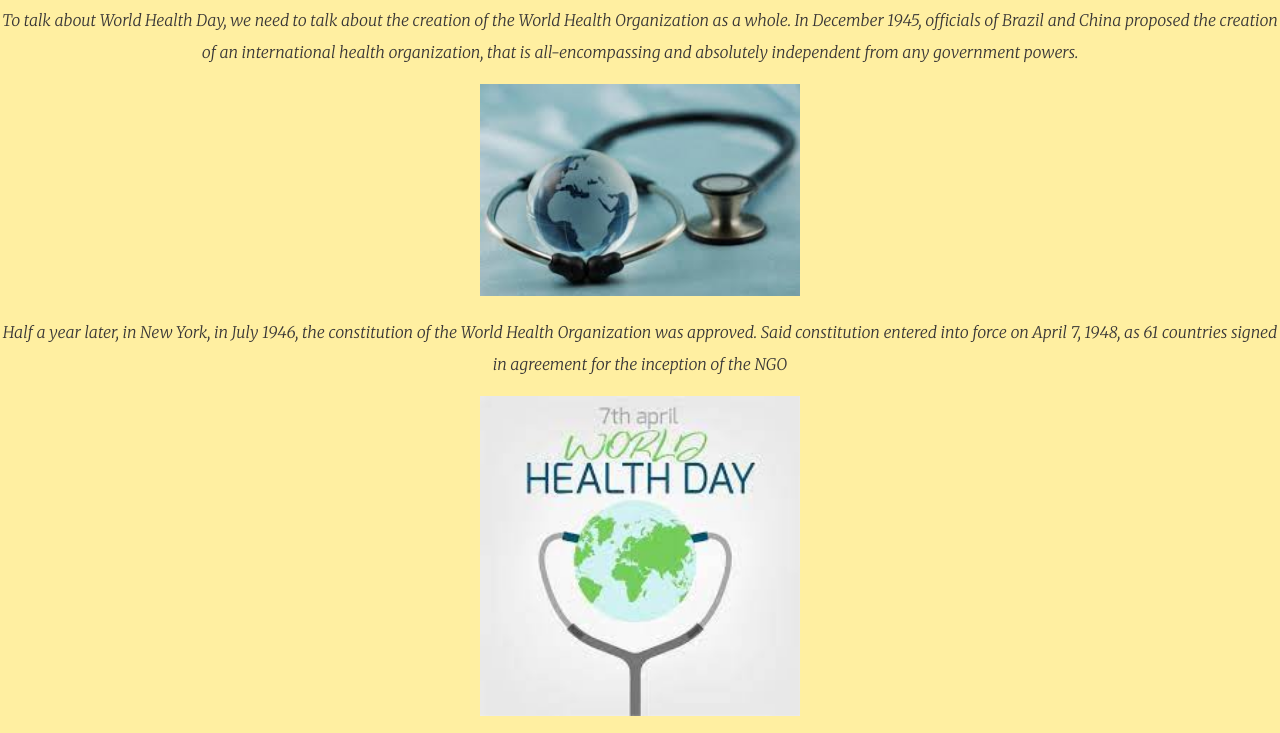
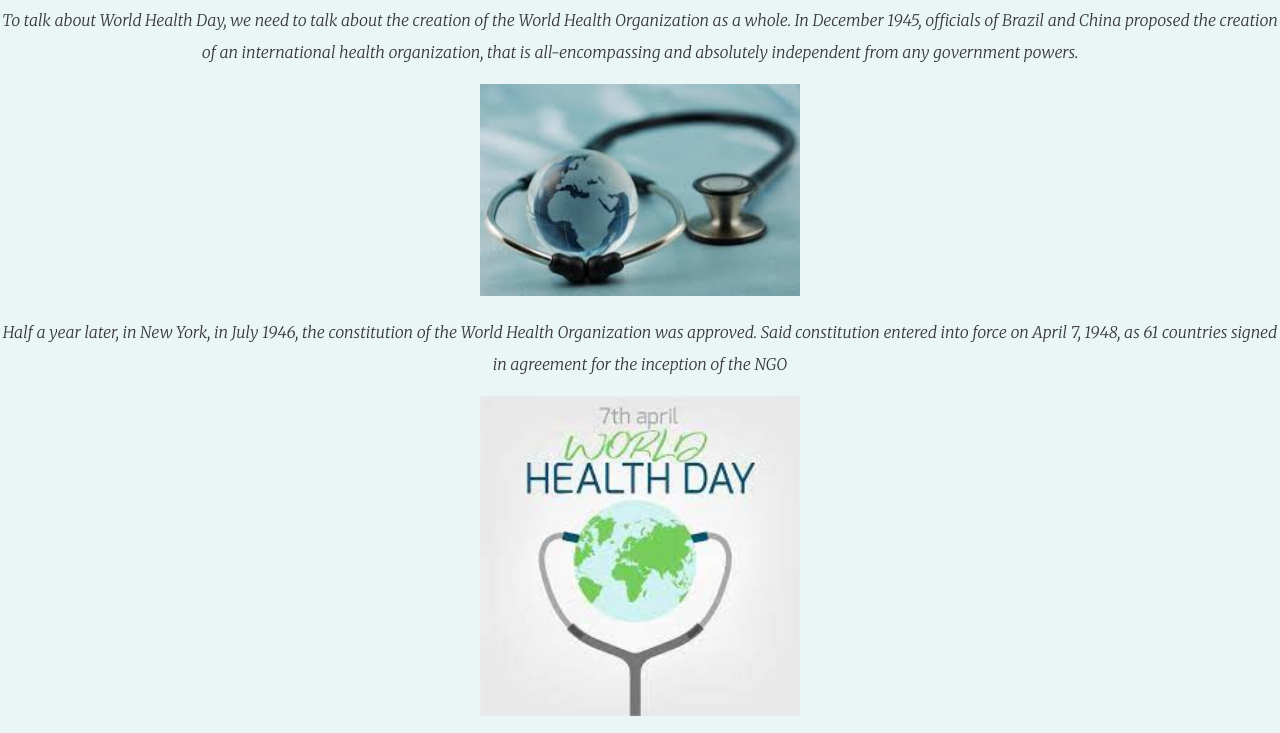
Before and after one commit to Rsingh1996/world_health_day, a plain HTML site: page index.html in a window 1280 px wide. Shown: the part 2143-2876 px from the top of the page. Drawn offline with Linux system fonts and the light colour scheme.

Commit message:
color changed

```diff
--- a/styles.css
+++ b/styles.css
@@ -67,7 +67,7 @@ a:hover {
 }
 .history {
     margin-top: 0;
-    background-color: #ffefa1;
+
 }
 .image {
     width: 50% ;
```
